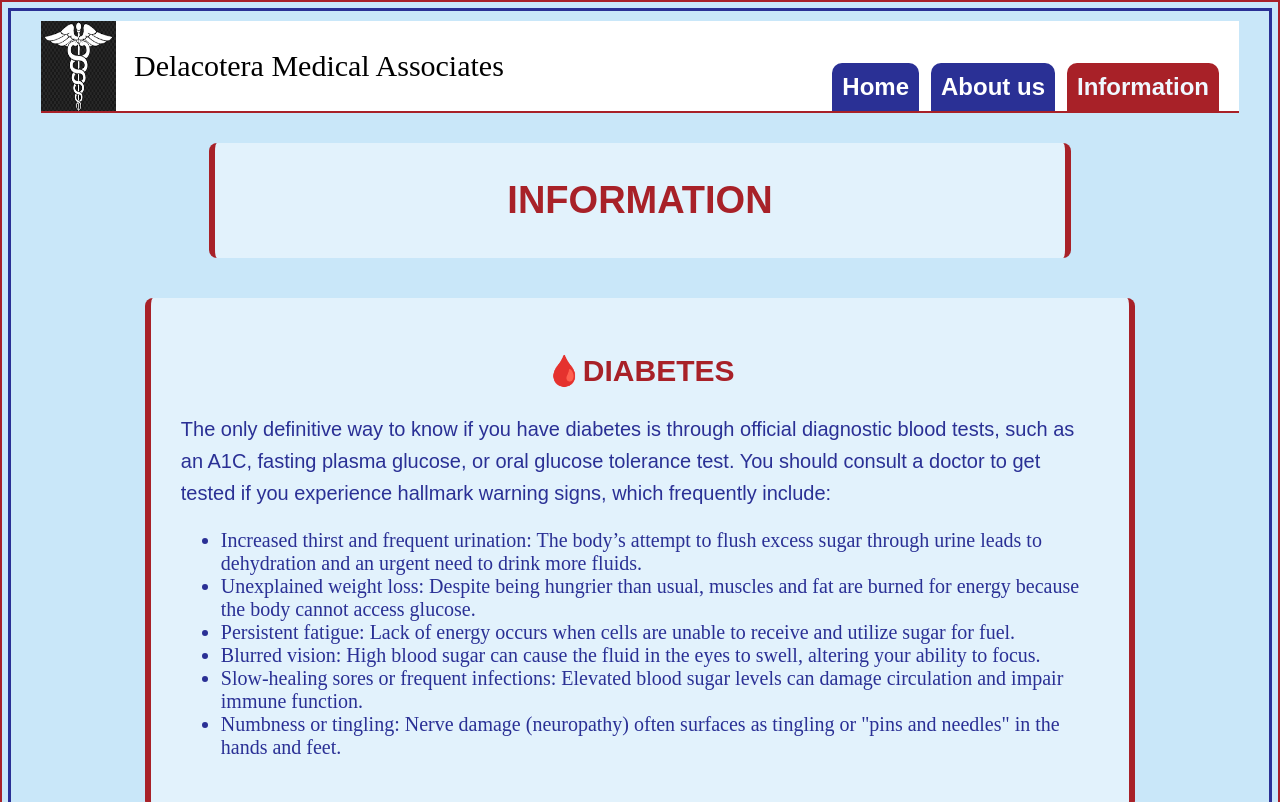
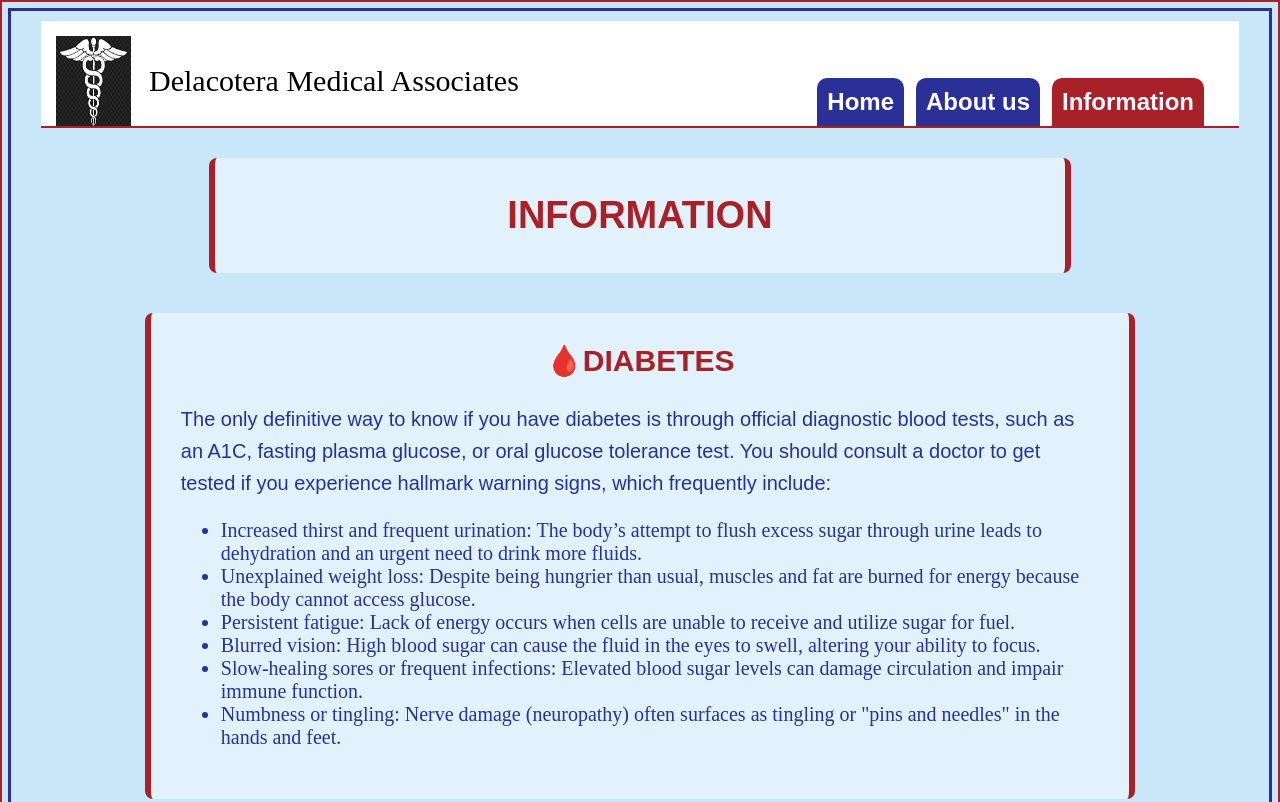
Before and after one commit to rdelacotera/Project-03, a plain HTML site: page information.html in a window 1280 px wide. Shown: the top 802 px of the page. Drawn offline with Linux system fonts and the light colour scheme.

Commit message:
Update style.css
Fix minor code issues

```diff
--- a/style.css
+++ b/style.css
@@ -136,7 +136,7 @@ nav a.active {
     justify-content: space-between;
     align-items: center;
     background-color: white;
-    padding: 15px 15px 0 15 px;
+    padding: 15px 15px 0 15px;
     border-bottom: 2px solid #a82128;
     margin: 0 20px;
 }
@@ -215,7 +215,7 @@ nav a.active {
     align-items: center;
     font-family: Arial, Helvetica, sans-serif;
     font-size: 30px;
-    margin-top: 0 0 25px;
+    margin: 0 0 25px;
 }
 .info-icon {
     font-size: 30px;
@@ -248,3 +248,4 @@ nav a.active {
     .building {
         width: 94%;
 }
+}
```
